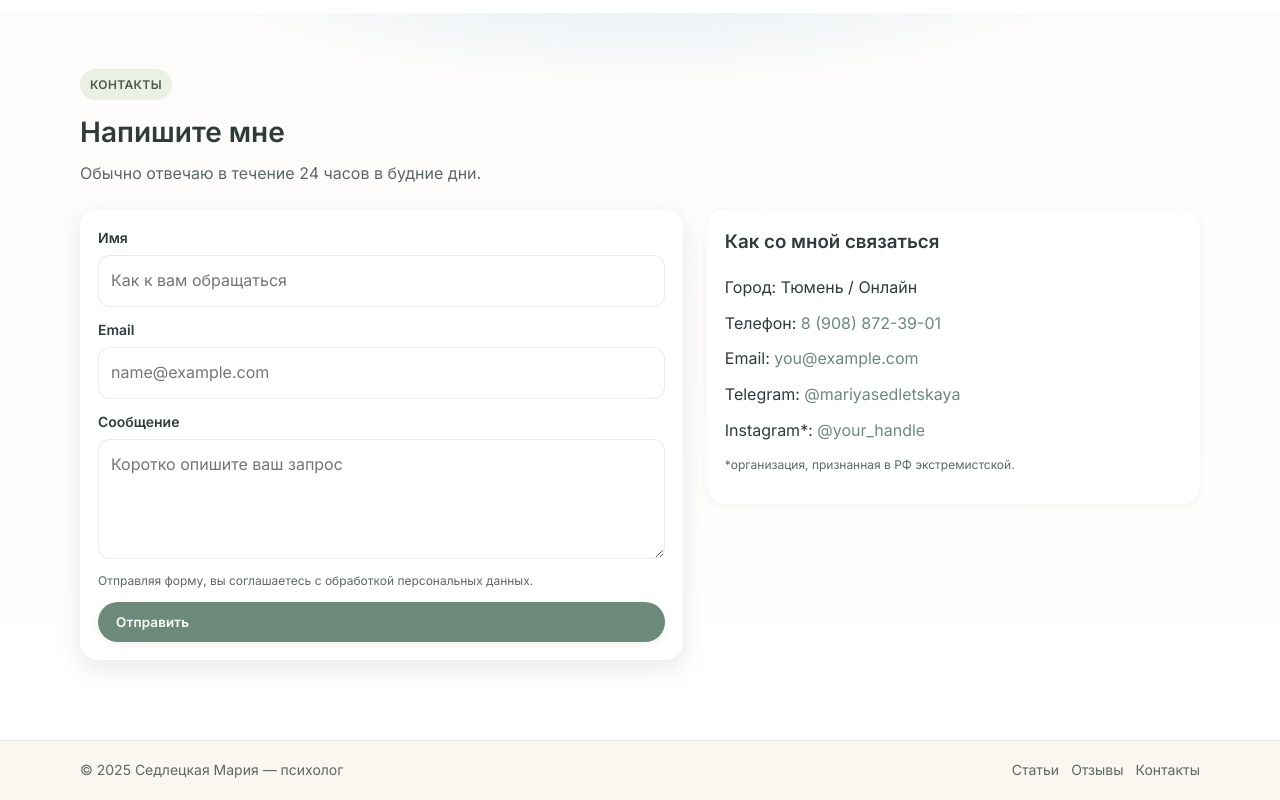
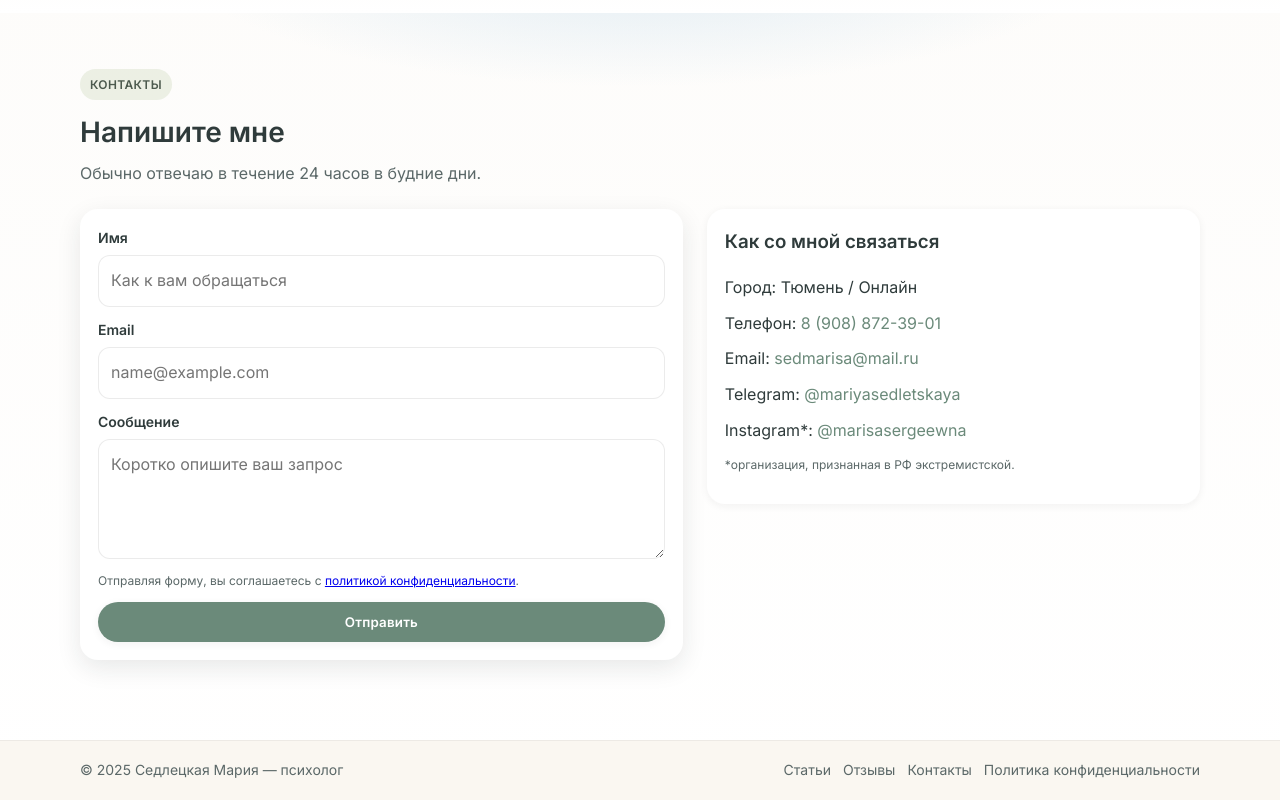
Before and after one commit to mogilevtsevdmitry/psychologist-site, a website built with Vite: page index.html in a window 1280 px wide. Shown: the part 3042-3842 px from the top of the page. Built offline with nearby package versions, Linux system fonts and the light colour scheme.

Commit message:
feat: update contact info and button styles

```diff
--- a/src/main.ts
+++ b/src/main.ts
@@ -213,7 +213,7 @@ app.innerHTML = `
             <label for="message">Сообщение</label>
             <textarea id="message" name="message" placeholder="Коротко опишите ваш запрос"></textarea>
           </div>
-          <p class="hint">Отправляя форму, вы соглашаетесь с обработкой персональных данных.</p>
+          <p class="hint">Отправляя форму, вы соглашаетесь с <a href="https://poised-quartz-78b.notion.site/24b9ce0147658033ba7cea0db56c2d0f?source=copy_link" target="_blank" rel="noopener">политикой конфиденциальности</a>.</p>
           <button class="btn btn--primary" type="submit">Отправить</button>
         </form>
         <aside class="contacts-card">
@@ -221,9 +221,9 @@ app.innerHTML = `
           <ul class="contacts-list">
             <li>Город: Тюмень / Онлайн</li>
           <li>Телефон: <a href="tel:89088723901">8 (908) 872-39-01</a></li>
-          <li>Email: <a href="mailto:you@example.com">you@example.com</a></li>
+          <li>Email: <a href="mailto:sedmarisa@mail.ru">sedmarisa@mail.ru</a></li>
           <li>Telegram: <a href="https://t.me/mariyasedletskaya" target="_blank" rel="noopener">@mariyasedletskaya</a></li>
-          <li>Instagram*: <a href="#" target="_blank" rel="noopener">@your_handle</a></li>
+          <li>Instagram*: <a href="https://www.instagram.com/marisasergeewna" target="_blank" rel="noopener">@marisasergeewna</a></li>
           </ul>
           <p class="hint">*организация, признанная в РФ экстремистской.</p>
         </aside>
@@ -238,6 +238,7 @@ app.innerHTML = `
         <a href="#articles">Статьи</a>
         <a href="#reviews">Отзывы</a>
         <a href="#contact">Контакты</a>
+        <a href="https://poised-quartz-78b.notion.site/24b9ce0147658033ba7cea0db56c2d0f?source=copy_link" target="_blank" rel="noopener">Политика конфиденциальности</a>
       </div>
     </div>
   </footer>
--- a/src/styles.css
+++ b/src/styles.css
@@ -112,7 +112,7 @@ label{ font-weight:600; font-size:14px }
 input, textarea{ font:inherit; padding:12px 12px; border-radius:12px; border:1px solid rgba(0,0,0,.08); background:#fff; color:var(--ink); }
 textarea{ min-height:120px; resize:vertical }
 .hint{ font-size:12px; color:var(--ink-soft) }
-.form .btn{ width:100% }
+.form .btn{ width:100%; justify-content:center; font-family:var(--f-base); }
 .contacts-card{ background:var(--white); border-radius:var(--radius-lg); box-shadow:var(--shadow-sm); padding:18px; }
 .contacts-list{ list-style:none; margin:0; padding:0; display:grid; gap:10px }
 .contacts-list a{ color:var(--accent); text-decoration:none }
```
